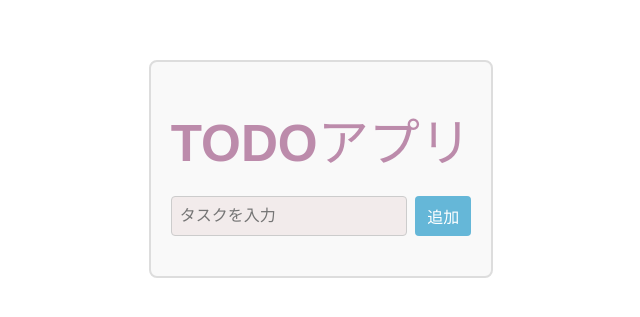
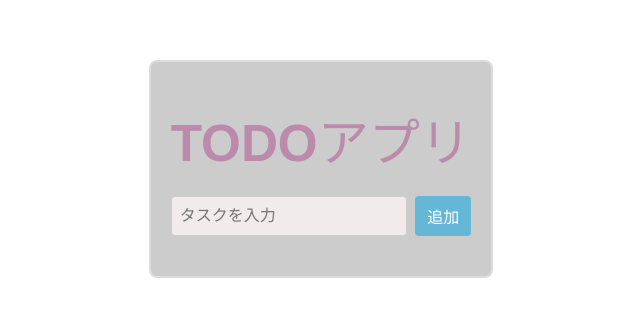
Before and after one commit to Kana03Yamaguchi/todo-app-v3, a React (Vite) app: page / in a window 1280 px wide. Shown: the part 231-548 px from the top of the page, without its empty margins (319-959 px from the left). Built offline with nearby package versions, Linux system fonts and the light colour scheme.

Commit message:
Step1,Step2(修正)

```diff
--- a/src/App.css
+++ b/src/App.css
@@ -48,8 +48,8 @@
   padding: 20px;
   border: 2px solid #ddd;
   border-radius: 8px;
-  background-color: #f9f9f9;
   font-family: sans-serif;
+  background-color: #ccc;
 }
 
 /* タイトル */
@@ -74,6 +74,7 @@ h1 {
   border: 1px solid #ccc;
   border-radius: 4px;
   background-color: #f2ebeb;
+  color: #444;
 }
 
 /* 追加ボタン */
```
